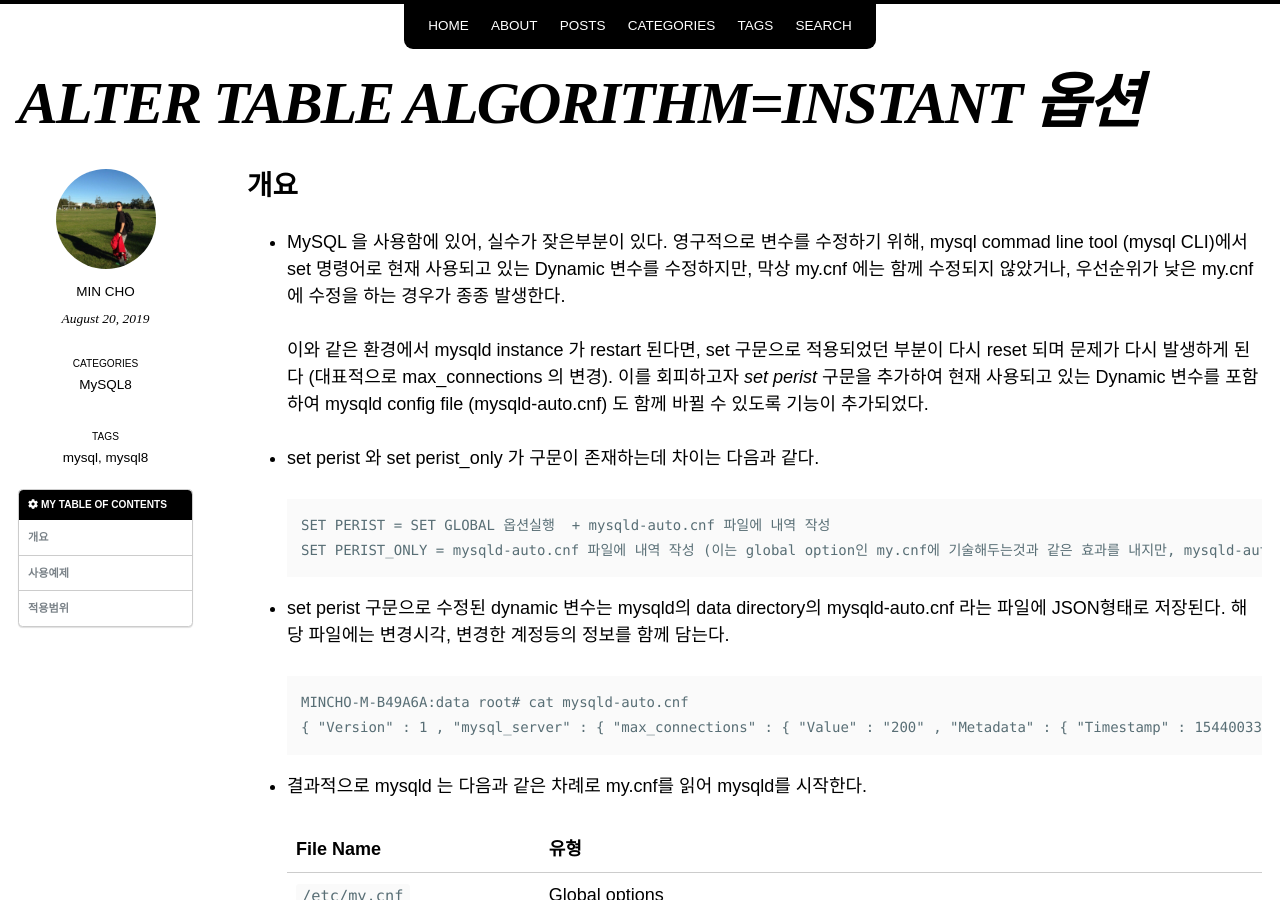
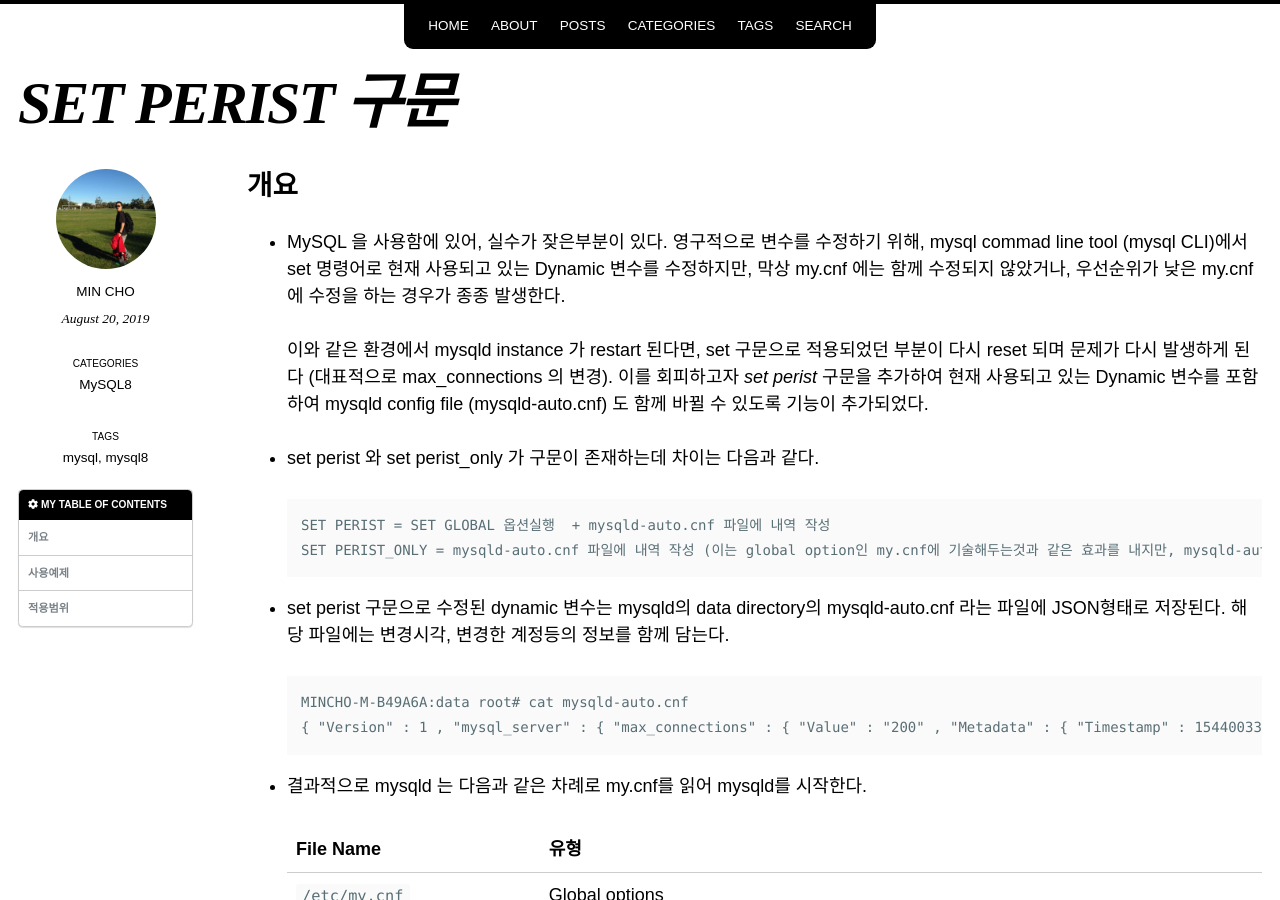
Before and after one commit to minsql/minsql.github.io, a Jekyll site: the page built from _posts/blog/2019-08-20-setPersist-B-1-B.md, in a window 1280 px wide and 900 px high. Built offline with Jekyll 4.4.1, drawn with Linux system fonts in a browser that asks for light colours; nearby versions of some CDN libraries; some web fonts are replaced; comment, search, counter and statistics services are not loaded.

Commit message:
Update 2019-08-20-setPersist-B-1-B.md

```diff
--- a/_posts/blog/2019-08-20-setPersist-B-1-B.md
+++ b/_posts/blog/2019-08-20-setPersist-B-1-B.md
@@ -1,5 +1,5 @@
 ---
-title: ALTER TABLE ALGORITHM=INSTANT 옵션
+title: SET PERIST 구문
 author: min_cho
 created: 2019/08/20
 modified:
```
